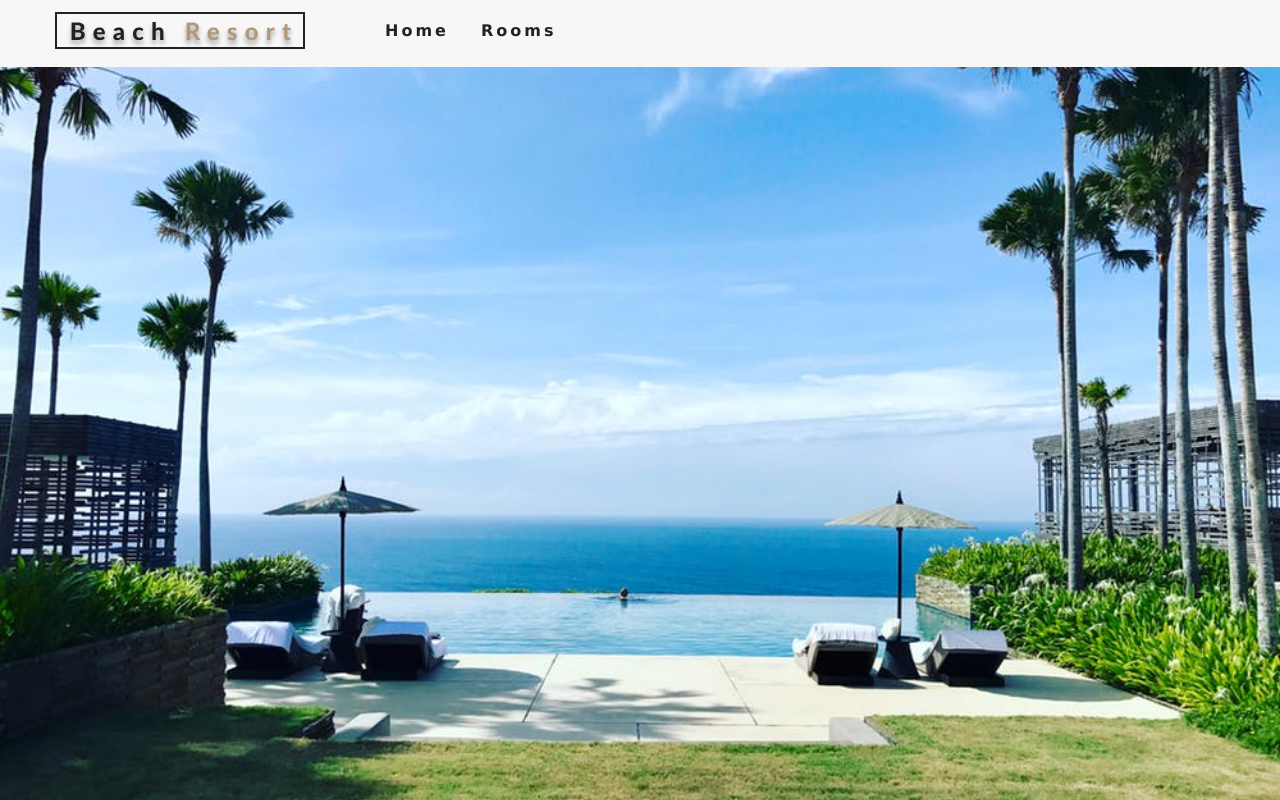
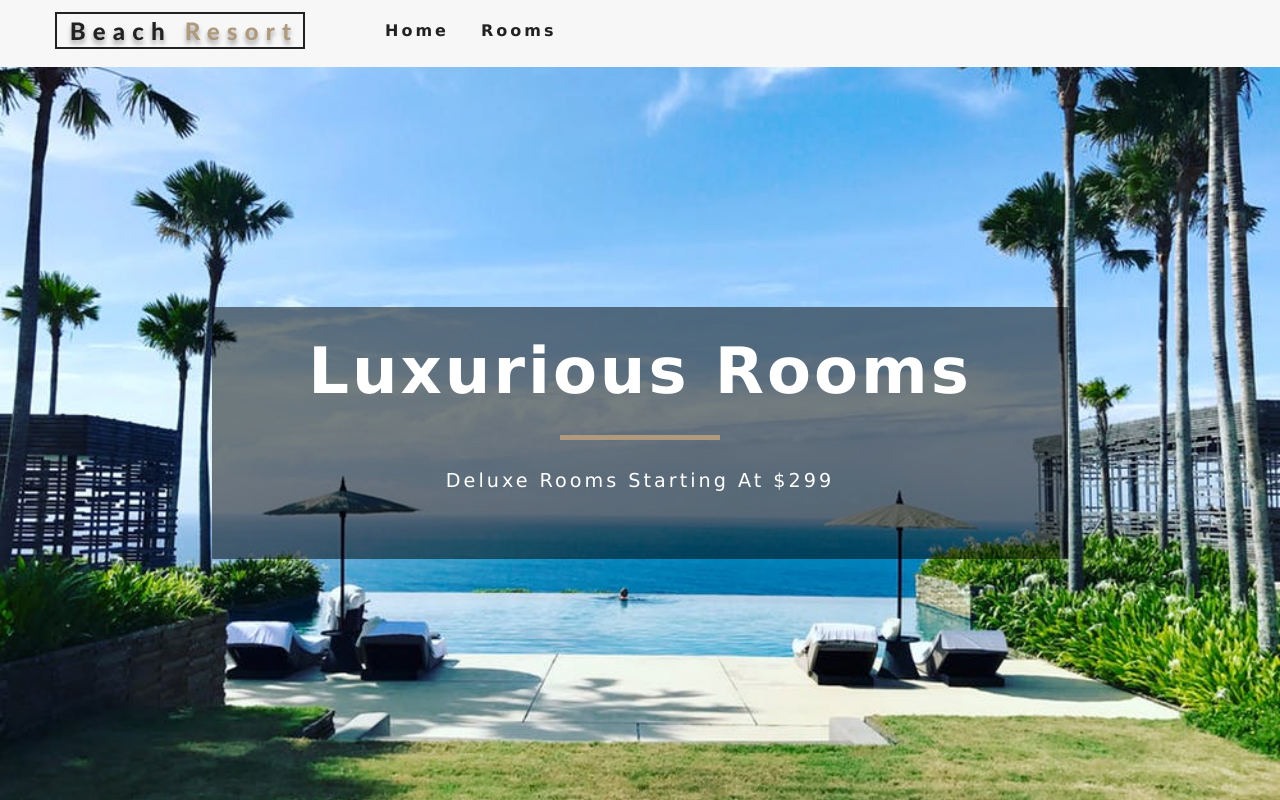
Before and after one commit to mckern5/resort, a React (Create React App) app: page / in a window 1280 px wide. Built offline with nearby package versions, Linux system fonts and the light colour scheme.

Commit message:
add Banner to Home

```diff
--- /dev/null
+++ b/src/components/Banner.js
@@ -0,0 +1,17 @@
+import React from 'react'
+
+export default function Banner({children,title,subtitle}) {
+    return (
+        <div className="banner">
+            <h1>
+                {title}
+            </h1>
+            <div>
+
+            </div>
+            <p>
+                {subtitle}
+            </p>
+        </div>
+    )
+}
--- a/src/pages/Home.js
+++ b/src/pages/Home.js
@@ -1,10 +1,19 @@
+import Banner from '../components/Banner'
 import Hero from  '../components/Hero'
+import {Link} from 'react-router-dom'
 import React from 'react'
 
 export default function Home() {
     return (
-    <Hero hero="defaultHero"/>
-
+    <Hero>
+        <Banner title ="luxurious rooms"
+                 subtitle ="deluxe rooms starting at $299"
+        >
+           <Link to ='/rooms'  className="btn-primary">
+               our rooms
+           </Link>
+        </Banner>
+    </Hero>
 
     )
 
```
